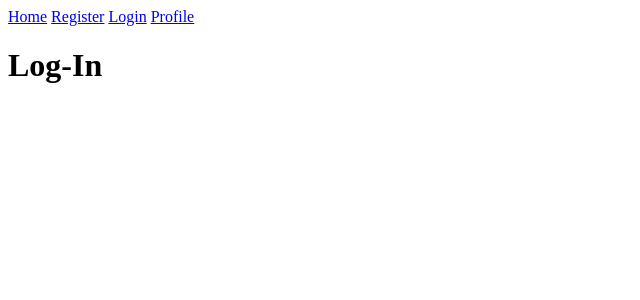
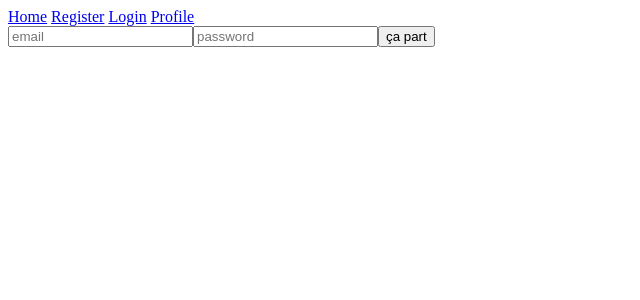
Before and after one commit to mariedx/my_social_network, a React (Create React App) app: page /login in a window 1280 px wide. Shown: the top 300 px of the page, without its empty margins (0-640 px from the left). Built offline with nearby package versions, Linux system fonts and the light colour scheme.

Commit message:
page login

```diff
--- a/src/pages/login/index.jsx
+++ b/src/pages/login/index.jsx
@@ -1,9 +1,40 @@
-import React from 'react';
+import { React, useState } from 'react';
+import Cookies from 'js-cookie';
 
-const Login = () => (
-  <div className="Login">
-    <h1>Log-In</h1>
-  </div>
-);
+const Login = () => {
+  const [identifier, setIdentifier] = useState('');
+  const [password, setPassword] = useState('');
+
+  const fetchFunction = (e) => {
+    e.preventDefault();
+    const data = {
+      identifier,
+      password,
+    };
+
+    fetch('http://localhost:1337/auth/local', {
+      method: 'post',
+      headers: {
+        'Content-Type': 'application/json',
+      },
+      body: JSON.stringify(data),
+    })
+      .then((response) => response.json())
+      .then((jwt) => {
+        Cookies.set('token', jwt);
+        console.log(jwt);
+      });
+  };
+
+  return (
+    <div className="Login">
+      <form>
+        <input type="email" name="email" placeholder="email" value={identifier} onChange={(e) => setIdentifier(e.target.value)} />
+        <input type="password" name="password" placeholder="password" value={password} onChange={(e) => setPassword(e.target.value)} />
+        <button type="submit" onClick={fetchFunction}>ça part</button>
+      </form>
+    </div>
+  );
+};
 
 export default Login;
```
